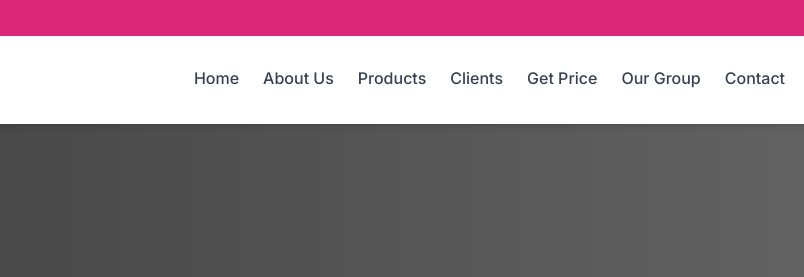
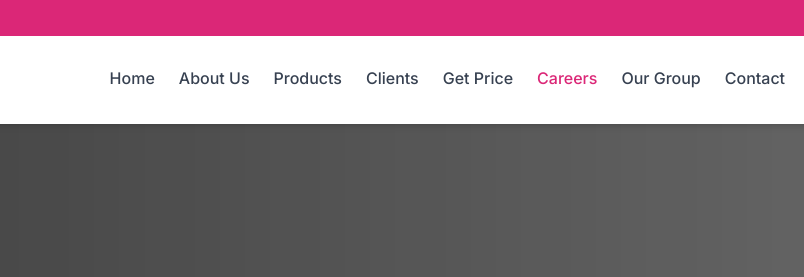
Before and after one commit to oswallumbers/invoice, a plain HTML site: page index.html in a window 1280 px wide. Shown: the top 277 px of the page, 370-1174 px from the left. Drawn offline with nearby package versions, Linux system fonts and the light colour scheme; placeholder pictures from the web are drawn by us.

Commit message:
Update index.html

```diff
--- a/index.html
+++ b/index.html
@@ -138,6 +138,7 @@
                 <a href="#products" class="font-medium text-gray-700 hover:text-primary nav-link">Products</a>
                 <a href="#clients" class="font-medium text-gray-700 hover:text-primary nav-link">Clients</a>
                 <a href="#quote" class="font-medium text-gray-700 hover:text-primary nav-link">Get Price</a>
+				<a href="index_data/careers.html" class="font-medium text-primary hover:text-primary nav-link active">Careers</a>
                 <a href="#group" class="font-medium text-gray-700 hover:text-primary nav-link">Our Group</a>
                 <a href="#contact" class="font-medium text-gray-700 hover:text-primary nav-link">Contact</a>
                 <a href="portal.html" class="bg-secondary text-white font-medium px-5 py-2.5 rounded-full hover:bg-opacity-90 shadow-sm transition-all hover:-translate-y-0.5 hover:shadow-lg transform">Portal</a>
@@ -150,6 +151,7 @@
             <a href="#products" class="block py-3 px-6 text-gray-700 hover:bg-light">Products</a>
             <a href="#clients" class="block py-3 px-6 text-gray-700 hover:bg-light">Clients</a>
             <a href="#quote" class="block py-3 px-6 text-gray-700 hover:bg-light">Get Price</a>
+			<a href="index_data/careers.html" class="block py-3 px-6 text-gray-700 hover:bg-lighte">Careers</a>
             <a href="#group" class="block py-3 px-6 text-gray-700 hover:bg-light">Our Group</a>
             <a href="#contact" class="block py-3 px-6 text-gray-700 hover:bg-light">Contact</a>
             <a href="portal.html" class="block py-3 px-6 text-secondary font-medium hover:bg-light">Portal</a>
@@ -321,7 +323,7 @@
             <div class="grid grid-cols-1 md:grid-cols-2 lg:grid-cols-4 gap-8">
                 <div class="md:col-span-2 lg:col-span-1"><h3 class="text-xl font-bold text-white mb-4">Oswal Lumbers Pvt Ltd</h3><p class="text-sm text-gray-400 mb-4">Leading manufacturer, importer and exporter of premium quality core veneer, sawn timber, and imported round logs.</p><div class="flex gap-4"><a href="#" class="w-10 h-10 bg-gray-700 hover:bg-primary rounded-full flex items-center justify-center transition-all"><i class="fab fa-facebook-f"></i></a><a href="#" class="w-10 h-10 bg-gray-700 hover:bg-primary rounded-full flex items-center justify-center transition-all"><i class="fab fa-twitter"></i></a><a href="#" class="w-10 h-10 bg-gray-700 hover:bg-primary rounded-full flex items-center justify-center transition-all"><i class="fab fa-linkedin-in"></i></a></div></div>
                 <div><h3 class="text-xl font-bold text-white mb-4">Quick Links</h3><ul class="space-y-2 text-sm"><li><a href="#home" class="text-gray-400 hover:text-white">Home</a></li><li><a href="#about" class="text-gray-400 hover:text-white">About Us</a></li><li><a href="#products" class="text-gray-400 hover:text-white">Products</a></li><li><a href="#clients" class="text-gray-400 hover:text-white">Our Clients</a></li><li><a href="#contact" class="text-gray-400 hover:text-white">Contact</a></li></ul></div>
-                <div><h3 class="text-xl font-bold text-white mb-4">Portal & Group</h3><ul class="space-y-2 text-sm"><li><a href="portal.html" class="text-gray-400 hover:text-white">Employee Portal</a></li><li><a href="#group" class="text-gray-400 hover:text-white">Our Group</a></li></ul></div>
+                <div><h3 class="text-xl font-bold text-white mb-4">Portal & Group</h3><ul class="space-y-2 text-sm"><li><a href="portal.html" class="text-gray-400 hover:text-white">Employee Portal</a></li><li><a href="#group" class="text-gray-400 hover:text-white">Our Group</a></li><li><a href="index_data/careers.html" class="text-gray-400 hover:text-white">careers</a></li></ul></div>
                 <div><h3 class="text-xl font-bold text-white mb-4">Contact Info</h3><ul class="space-y-3 text-sm"><li class="flex items-start"><i class="fas fa-map-marker-alt text-primary w-4 mt-1"></i><span class="ml-2 text-gray-400">Survey NO 262, Mithi Rohar, Gandhidham, Gujarat-370201</span></li><li class="flex items-start"><i class="fas fa-phone-alt text-primary w-4 mt-1"></i><span class="ml-2 text-gray-400">+91 9978555000</span></li><li class="flex items-start"><i class="fas fa-envelope text-primary w-4 mt-1"></i><span class="ml-2 text-gray-400">info@oswallumbers.com</span></li></ul></div>
             </div>
             <div class="mt-12 border-t border-gray-700 pt-6 text-center text-sm text-gray-500"><p>© <span id="current-year"></span> Oswal Lumbers Pvt Ltd. All Rights Reserved.</p></div>
```
